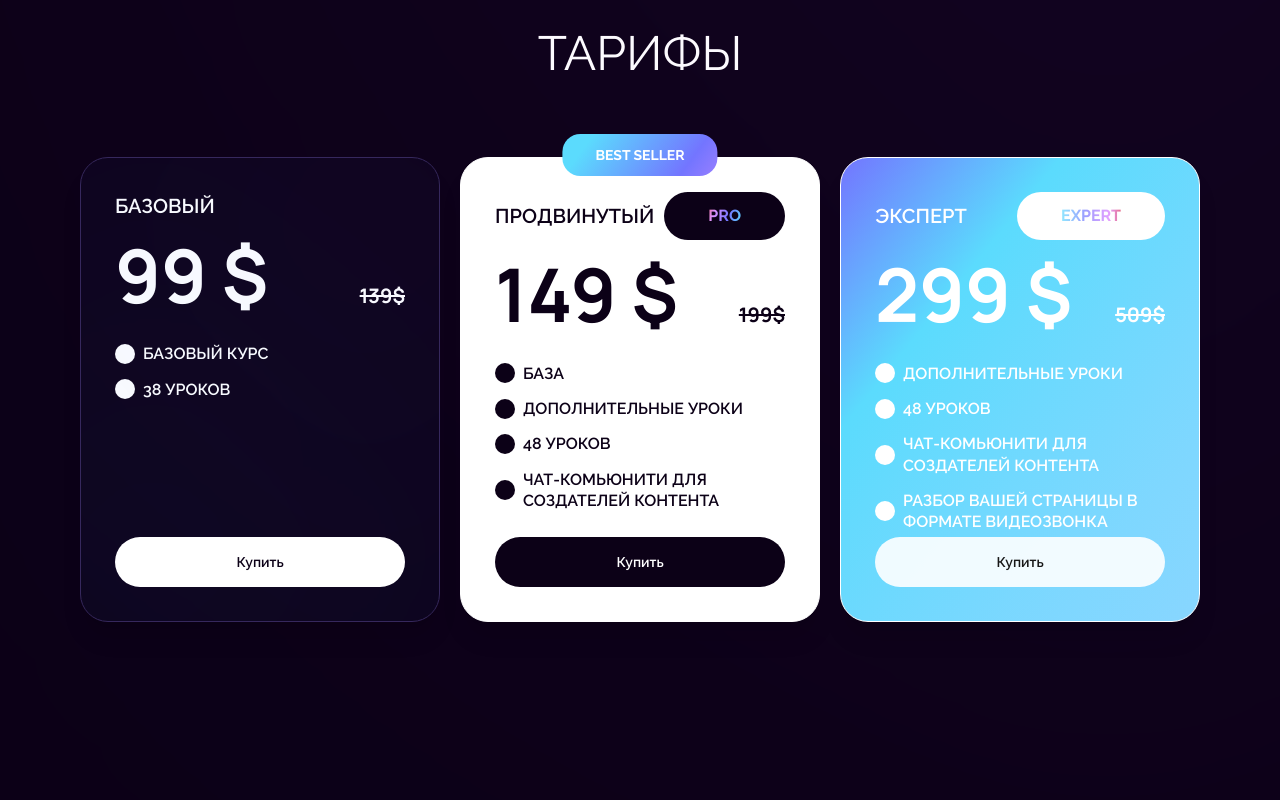
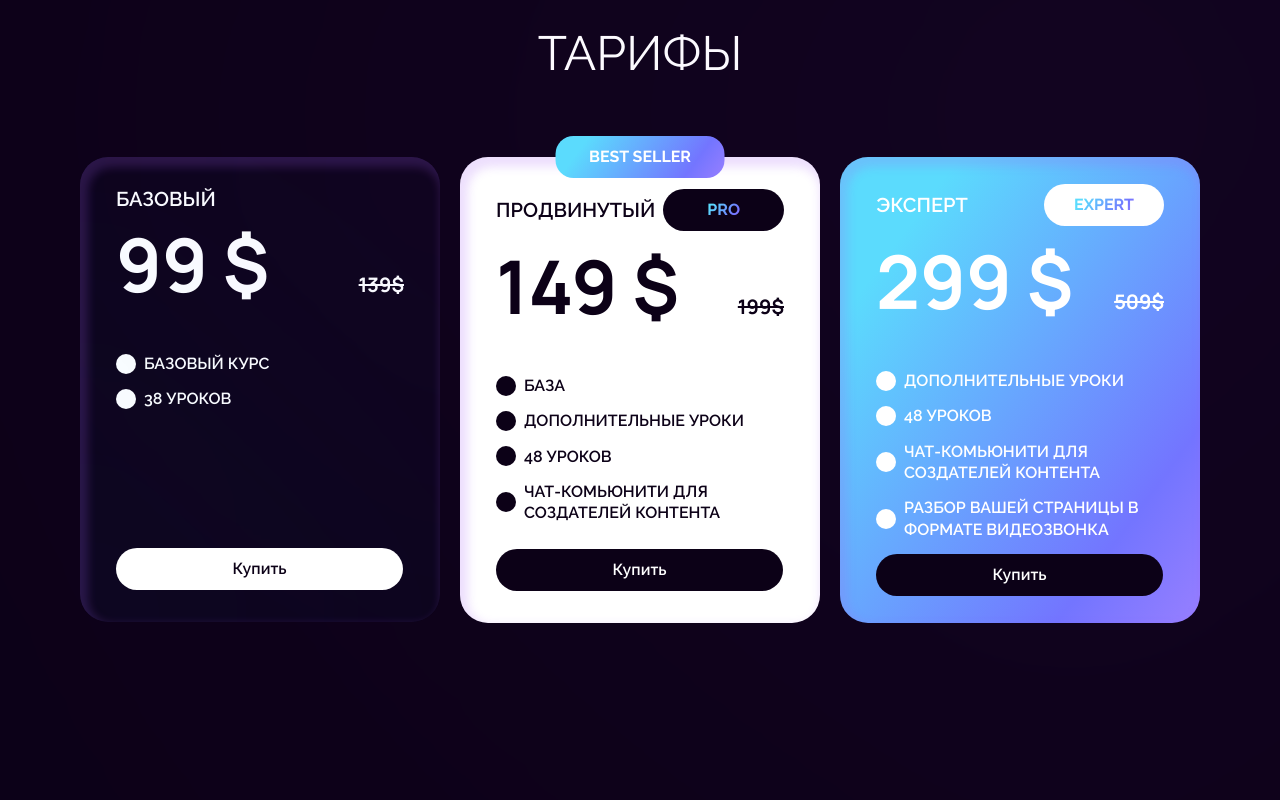
Before and after one commit to AnnaBieliavtseva/cyanidium-test-task, a Next.js app: page / in a window 1280 px wide. Shown: the part 940-1740 px from the top of the page. Built offline with nearby package versions, Linux system fonts and the light colour scheme; no server answers.

Commit message:
fix pricing section

```diff
--- a/src/app/components/cta/buy-cta-header.tsx
+++ b/src/app/components/cta/buy-cta-header.tsx
@@ -4,8 +4,9 @@ import { BuyCta } from './buy-cta'
 export function BuyCtaHeader() {
   return (
     <BuyCta
+      size='lg'
       source="header"
-      className="hidden md:inline-flex md:px-3 lg:px-5"
+      className="hidden md:inline-flex"
     />
   )
 }
--- a/src/app/components/cta/buy-cta.tsx
+++ b/src/app/components/cta/buy-cta.tsx
@@ -16,7 +16,7 @@ type Props = {
 export function BuyCta({
   source = 'unknown',
   className,
-  variant = 'gradient',
+  variant = 'gradientHeader',
   size = 'md',
   full,
   children = 'Купить со скидкой',
--- a/src/app/components/sections/hero.tsx
+++ b/src/app/components/sections/hero.tsx
@@ -58,7 +58,7 @@ export function Hero() {
                 </div>
               </div>
 
-              <div className="absolute hidden left-[410px] top-[200px] lg:top-[210px] xl:left-[570px] md:block">
+              <div className="absolute hidden left-[410px] top-[200px] lg:top-[213px] xl:left-[570px] md:block">
                 <p className="gradient-hero mb-[15px] space-y-[24.92px] text-2xl font-bold xl:text-[32px]">
                   От 0 до 100,000 за 90 дней
                 </p>
--- a/src/app/components/sections/pricing.tsx
+++ b/src/app/components/sections/pricing.tsx
@@ -12,39 +12,48 @@ export function PricingSection() {
           {
             preset: 'violet',
             size: 'lg',
-            className: 'hidden md:block -top-50 -right-3',
+            className: 'hidden md:block top-[112px] right-[24px]',
           },
           {
             preset: 'blue',
             size: 'sm',
-            className: 'md:hidden -top-25 -right-3',
+            className: 'md:hidden top-[135px] -right-[92px]',
           },
         ]}
       />
 
       <Container className="px-10 xl:px-20">
-        <h2 className="text-bold mb-7 text-center text-2xl uppercase md:mb-20 md:text-5xl">
+        <h2 className="text-bold mb-7 text-center text-2xl leading-none uppercase md:mb-20 md:text-5xl">
           ТАРИФЫ
         </h2>
 
-        <div className="grid gap-8 md:grid-cols-3 md:gap-2 lg:gap-5">
+        <div className="grid gap-[26px] md:grid-cols-3 md:gap-2 lg:gap-5">
           <PricingCard
             variant="basic"
             title="Базовый"
             price="99 $"
             oldPrice="139$"
             features={[{ text: 'Базовый курс' }, { text: '38 уроков' }]}
-            // className="h-full"
             blobs={[
               {
                 preset: 'violet',
                 size: 'sm',
-                className: ' -top-5 -right-5',
+                className: '-top-[67px] md:hidden -right-[165px]',
               },
               {
                 preset: 'blue',
                 size: 'sm',
-                className: '-bottom-5 -left-5',
+                className: '-bottom-[108px]  md:hidden -left-[86px]',
+              },
+              {
+                preset: 'violet',
+                size: 'sm',
+                className: '-top-[67px] hidden md:block -right-[105px]',
+              },
+              {
+                preset: 'blue',
+                size: 'sm',
+                className: '-bottom-[78px] hidden md:block -left-[86px]',
               },
             ]}
           />
@@ -54,6 +63,7 @@ export function PricingSection() {
             title="Продвинутый"
             price="149 $"
             oldPrice="199$"
+            className='mt-[21px] md:mt-0'
             badge={{ text: 'BEST SELLER' }}
             subBadge={{ text: 'PRO' }}
             features={[
@@ -62,7 +72,6 @@ export function PricingSection() {
               { text: '48 уроков' },
               { text: 'Чат-комьюнити для создателей контента' },
             ]}
-            // className="h-full"
           />
 
           <PricingCard
@@ -71,7 +80,6 @@ export function PricingSection() {
             price="299 $"
             oldPrice="509$"
             subBadge={{ text: 'EXPERT' }}
-            // className="h-full"
             features={[
               { text: 'Дополнительные уроки' },
               { text: '48 уроков' },
--- a/src/app/components/ui/button.tsx
+++ b/src/app/components/ui/button.tsx
@@ -10,7 +10,7 @@ type Variants =
   | 'light'
   | 'modal'
   | 'gradientSecondary'
-  | 'gradient'
+  | 'gradientHeader'
 type Sizes = 'sm' | 'md' | 'lg' | 'xl'
 
 type BaseProps = {
@@ -58,9 +58,9 @@ export function Button(props: ButtonProps) {
 
   const sizes: Record<Sizes, string> = {
     sm: 'h-9 px-4 text-xs',
-    md: 'h-10 px-4 text-sm',
-    lg: 'h-12.5 px-6 text-sm font-semibold',
-    xl: 'h-[60px] md:h-[74px] w-[313px] font-semibold text-base',
+    md: 'h-[47px] lg:h-[42px] text-sm lg:text-base lg:w-[287px] leading-none',
+    lg: 'h-10 text-xs leading-5 w-[190px] ',
+    xl: 'h-[60px] md:h-[74px] w-[313px]  text-base',
   }
 
   const variants: Record<Variants, string> = {
@@ -72,8 +72,8 @@ export function Button(props: ButtonProps) {
       'bg-[var(--color-fg)] text-[var(--color-bg)] rounded-[10px] border-4 border-[var(--gradient-primary)] hover:bg-white/90',
     gradientSecondary:
       '[background:var(--gradient-secondary)] text-white hover:brightness-110',
-    gradient:
-      '[background:var(--gradient-primary)] text-white hover:brightness-110',
+    gradientHeader:
+      '[background:var(--gradient-secondary)] text-white hover:brightness-110',
   }
 
   const classes = cn(
@@ -86,7 +86,7 @@ export function Button(props: ButtonProps) {
   )
 
   const Badge = rightBadge ? (
-    <span className="pointer-events-none absolute top-1/2 right-0 inline-grid h-full w-15 md:w-18.5 md:h-18.5 -translate-y-1/2 place-items-center rounded-[30px] md:rounded-[38px] bg-[var(--color-accent-500)]  text-xl leading-none font-semibold text-white shadow-[0_4px_14px_rgba(0,0,0,.25)]">
+    <span className="pointer-events-none absolute top-1/2 right-0 inline-grid h-full w-15 -translate-y-1/2 place-items-center rounded-[30px] bg-[var(--color-accent-500)] text-xl leading-none font-semibold text-white shadow-[0_4px_14px_rgba(0,0,0,.25)] md:h-18.5 md:w-18.5 md:rounded-[38px]">
       {rightBadge}
     </span>
   ) : null
--- a/src/app/components/ui/color-blobs.tsx
+++ b/src/app/components/ui/color-blobs.tsx
@@ -8,8 +8,8 @@ type Size = 'sm' | 'lg'
 type BlobItem = {
   preset: Preset
   size?: Size
-  className?: string // сюда кидаешь top/left/right/bottom и т.п.
-  opacity?: number // по умолчанию 1
+  className?: string
+  opacity?: number
 }
 
 const COLOR: Record<Preset, string> = {
@@ -35,7 +35,7 @@ export function ColorBlobs({
     <div
       aria-hidden
       className={cn(
-        'pointer-events-none absolute inset-0',
+        'pointer-events-none absolute inset-0 overflow-visible',
         className,
       )}
       style={{ zIndex }}
--- a/src/app/components/ui/pricing-card.tsx
+++ b/src/app/components/ui/pricing-card.tsx
@@ -35,39 +35,39 @@ export function PricingCard({
   blobsClassName?: string
 }) {
   const base =
-    'relative flex h-[460px] md:h-[340px] lg:h-[465px] flex-col justify-between rounded-[28px] p-7 md:p-5 xl:p-8.5 shadow-xl border'
+    'relative flex min-h-[430px] xl:w-[360px] lg:h-[465px] flex-col  justify-between rounded-[28px] p-8 lg:px-[36px] shadow-[inset_4px_6px_10px_4px_rgba(167,93,243,0.2)]'
 
   const styles: Record<Variant, string> = {
-    basic:
-      'border-[var(--color-logo-dark)] bg-[var(--color-bg)] overflow-hidden',
-    pro: 'border-white bg-white text-[var(--color-bg)]',
+    basic: 'bg-[var(--color-bg)] overflow-hidden',
+
+    pro: 'bg-white text-[var(--color-bg)] px-[28px] min-h-[467px] md:min-h-[466px]',
     expert:
-      'border-white [background:linear-gradient(-51deg,#88d6ff,40%,#5BDBFD_70%,#7375FF_100%)] text-white',
+      'border-white gradient-pricing-badge px-[24px] xl:py-[27px] text-white min-h-[466px]',
   }
 
-  const ctaVariant = variant === 'pro' ? 'dark' : 'light'
-  const ctaExtra =
-    variant === 'expert' ? 'bg-white/90 text-neutral-900 hover:bg-white' : ''
-
+  const isBasic = variant === 'basic'
   const isPro = variant === 'pro'
-
+  const ctaVariant = isBasic ? 'light' : 'dark'
   return (
     <div className={cn(base, styles[variant], className)}>
       {blobs?.length ? (
         <div
           aria-hidden
-          className={cn('pointer-events-none absolute inset-0', blobsClassName)}
+          className={cn(
+            'pointer-events-none absolute inset-0',
+            blobsClassName,
+          )}
         >
           <ColorBlobs items={blobs} />
         </div>
       ) : null}
       {badge && (
-        <div className="pointer-events-none absolute -top-6 left-1/2 z-10 w-max -translate-x-1/2">
+        <div className="pointer-events-none absolute -top-[21px] left-1/2 z-10 w-max -translate-x-1/2">
           {badge && (
             <span
               className={cn(
                 'gradient-pricing-badge',
-                'rounded-[18px] px-[33px] py-[11px] text-[16px] font-bold text-white md:text-sm',
+                'h-[42px] rounded-[18px] px-[33.5px] text-[16px] leading-none font-bold text-white md:text-base',
                 'inline-flex items-center justify-center',
               )}
             >
@@ -79,10 +79,15 @@ export function PricingCard({
 
       <div className="flex flex-col justify-between">
         <div className="flex flex-col">
-          <div className="flex items-center justify-between lg:mb-[10px]">
+          <div
+            className={cn(
+              'flex items-center justify-between lg:mb-[18px]',
+              isBasic ? 'mb-8' : 'mb-[18px]',
+            )}
+          >
             <h3
               className={cn(
-                'text-[16px] font-semibold uppercase md:text-sm xl:text-[20px]',
+                'text-[16px] leading-none font-semibold uppercase md:text-sm xl:text-[20px]',
                 isPro ? 'color-dark' : 'text-white',
               )}
             >
@@ -91,18 +96,16 @@ export function PricingCard({
             {subBadge && (
               <div
                 className={cn(
-                  'rounded-[30px] border border-transparent px-[32px] py-[8px] md:px-[18px] xl:px-[43px] xl:py-[11px]',
+                  'rounded-[30px] border border-transparent md:h-[42px] px-[33px] py-[8px] md:px-[18px] xl:px-[43px]',
 
-                  variant === 'pro' ? 'bg-dark' : 'bg-white',
+                  isPro ? 'bg-dark' : 'bg-white px-[29px] xl:px-[29px]',
                 )}
               >
                 <span
                   className={cn(
-                    'text-gradient text-[16px] font-bold',
+                    'gradient-pricing-badge-text text-[16px] leading-none font-bold',
 
-                    variant === 'pro'
-                      ? 'bg-dark text-gradient-secondary'
-                      : 'text-gradient bg-white',
+                    isPro ? 'bg-dark' : 'bg-white',
                   )}
                 >
                   {subBadge.text}
@@ -110,10 +113,10 @@ export function PricingCard({
               </div>
             )}
           </div>
-          <div className="flex items-baseline justify-between">
+          <div className="mb-7 flex items-baseline justify-between">
             <div
               className={cn(
-                'font-alt text-[64px] font-bold md:text-3xl lg:mb-[24px] xl:text-[74px]',
+                'font-alt text-[64px] leading-none font-bold md:text-3xl lg:mb-[24px] xl:text-[74px]',
                 isPro ? 'color-dark' : 'text-white',
               )}
             >
@@ -123,7 +126,7 @@ export function PricingCard({
             {oldPrice && (
               <div
                 className={cn(
-                  'font-alt text-xl font-bold line-through md:text-sm lg:text-xl',
+                  'font-alt text-xl leading-none font-bold line-through md:text-sm lg:text-xl',
                   isPro ? 'color-dark' : 'text-white',
                 )}
               >
@@ -132,20 +135,20 @@ export function PricingCard({
             )}
           </div>
 
-          <ul className="flex flex-col gap-x-[8px] gap-y-[14px]">
+          <ul className="flex flex-col gap-y-[14px]">
             {features.map((f, i) => (
               <li key={i} className="flex items-center gap-[8px]">
                 <span
                   className={cn(
                     'inline-block h-5 w-5 shrink-0 rounded-full',
-                    variant === 'pro' ? 'bg-dark' : 'bg-white',
+                    isPro ? 'bg-dark' : 'bg-white',
                   )}
                 />
                 <span
                   className={
-                    variant === 'pro'
-                      ? 'color-dark lg:text-[16px] uppercase text-[16px] font-semibold md:text-xs'
-                      : 'lg:text-[16px] text-[16px] font-semibold uppercase md:text-xs'
+                    isPro
+                      ? 'color-dark text-[16px] font-semibold uppercase md:text-xs lg:text-[16px]'
+                      : 'text-[16px] font-semibold uppercase md:text-xs lg:text-[16px]'
                   }
                 >
                   {f.text}
@@ -159,9 +162,9 @@ export function PricingCard({
         <BuyCta
           source={`pricing:${title.toLowerCase()}`}
           variant={ctaVariant}
-          size="lg"
+          className='z-10'
+          size="md"
           full
-          className={ctaExtra}
         >
           {ctaText}
         </BuyCta>
--- a/src/app/globals.css
+++ b/src/app/globals.css
@@ -21,12 +21,13 @@
   --color-accent-violet: rgba(167, 93, 243, 0.9);
 
   --gradient-secondary: linear-gradient(
-    -71deg,
-    #5bdbfd 0%,
-    #7375ff 40%,
-    #df93ff 80%,
-    #e56f8c 100%
+    89.75deg,
+    #5bdbfd 0.26%,
+    #7375ff 51.07%,
+    #df93ff 100.96%,
+    #e56f8c 126.34%
   );
+
 
   --gradient-primary: linear-gradient(
     90deg,
@@ -73,6 +74,21 @@
     #e56f8c 172.25%
   );
 }
+
+.gradient-pricing-badge-text {
+  background: linear-gradient(
+    126.34deg,
+    #5bdbfd 16.95%,
+    #7375ff 79.54%,
+    #df93ff 140.99%,
+    #e56f8c 172.25%
+  );
+  -webkit-background-clip: text;
+  background-clip: text;
+  color: transparent;
+  -webkit-text-fill-color: transparent;
+}
+
 
 .font-logo {
   font-family: var(--font-logo);
```
